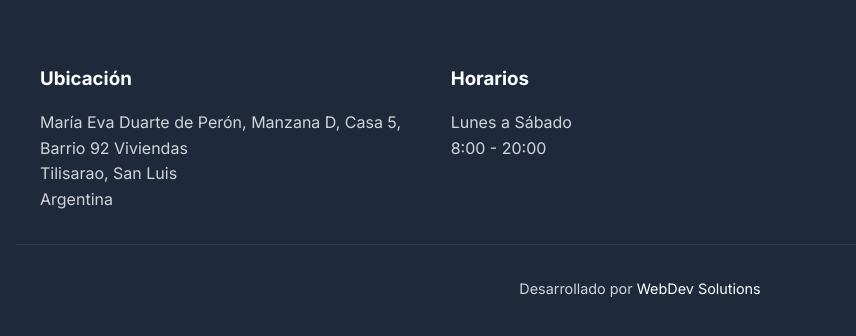
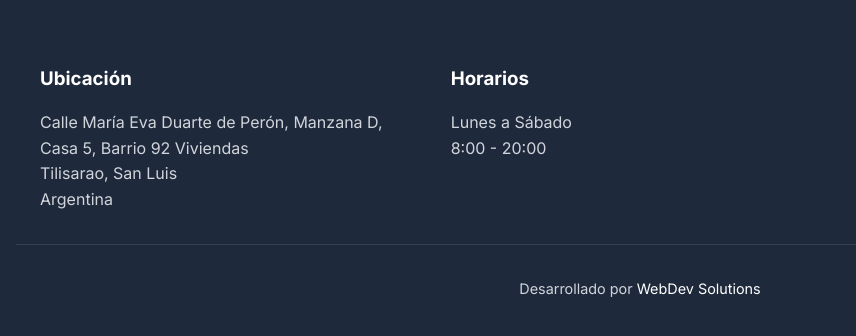
Before and after one commit to TilisaraoMarket/Mi-Gran-Verduleria, a plain HTML site: page index.html in a window 1280 px wide. Shown: the part 2239-2575 px from the top of the page, 0-856 px from the left. Drawn offline with nearby package versions, Linux system fonts and the light colour scheme.

Commit message:
dsdsssgz

```diff
--- a/index.html
+++ b/index.html
@@ -462,7 +462,7 @@
         <div class="footer-content">
             <div class="footer-section">
                 <h3>Ubicación</h3>
-                <p>María Eva Duarte de Perón, Manzana D, Casa 5, Barrio 92 Viviendas<br>Tilisarao, San Luis<br>Argentina</p>
+                <p>Calle María Eva Duarte de Perón, Manzana D, Casa 5, Barrio 92 Viviendas<br>Tilisarao, San Luis<br>Argentina</p>
             </div>
             <div class="footer-section">
                 <h3>Horarios</h3>
```
